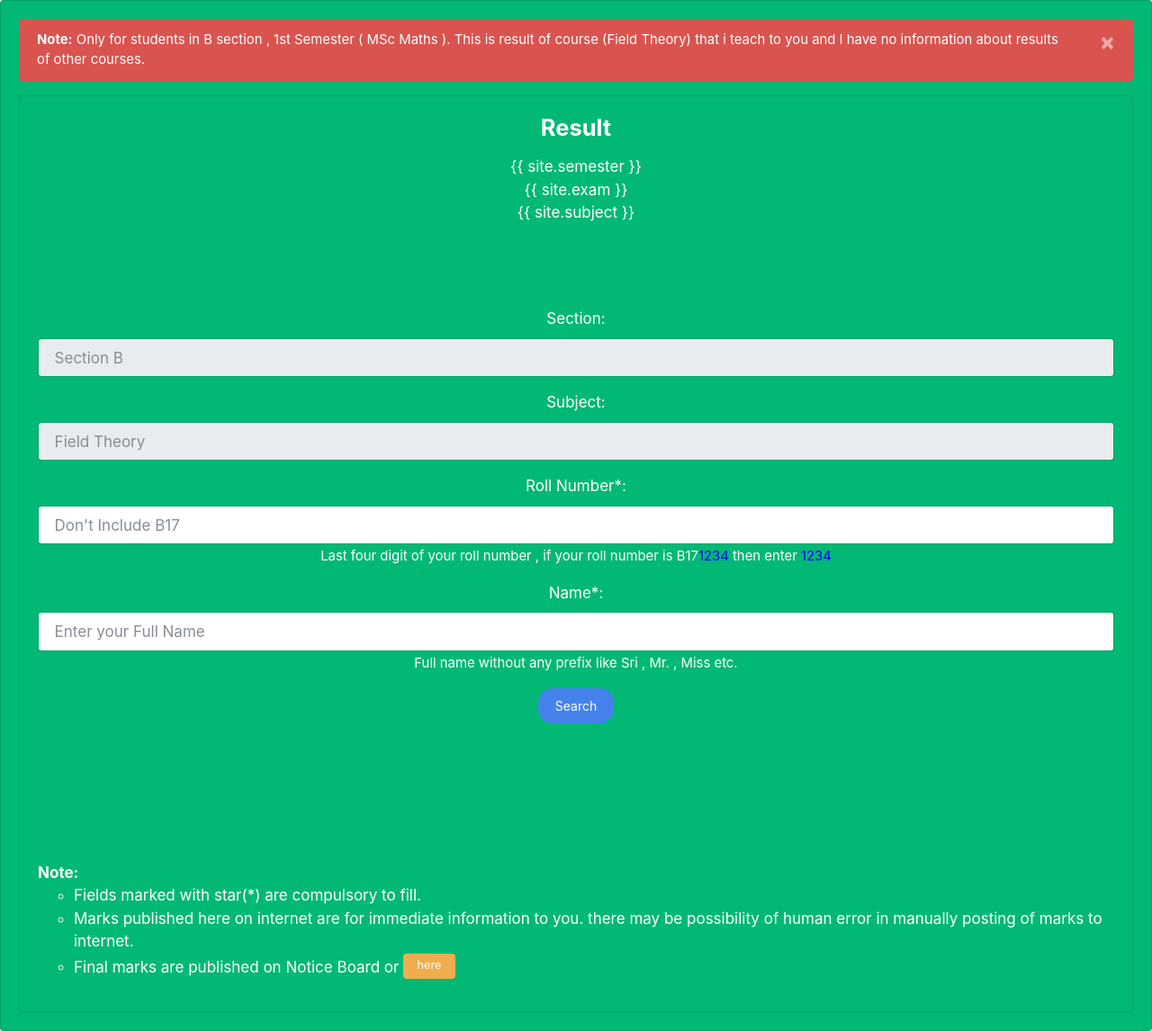
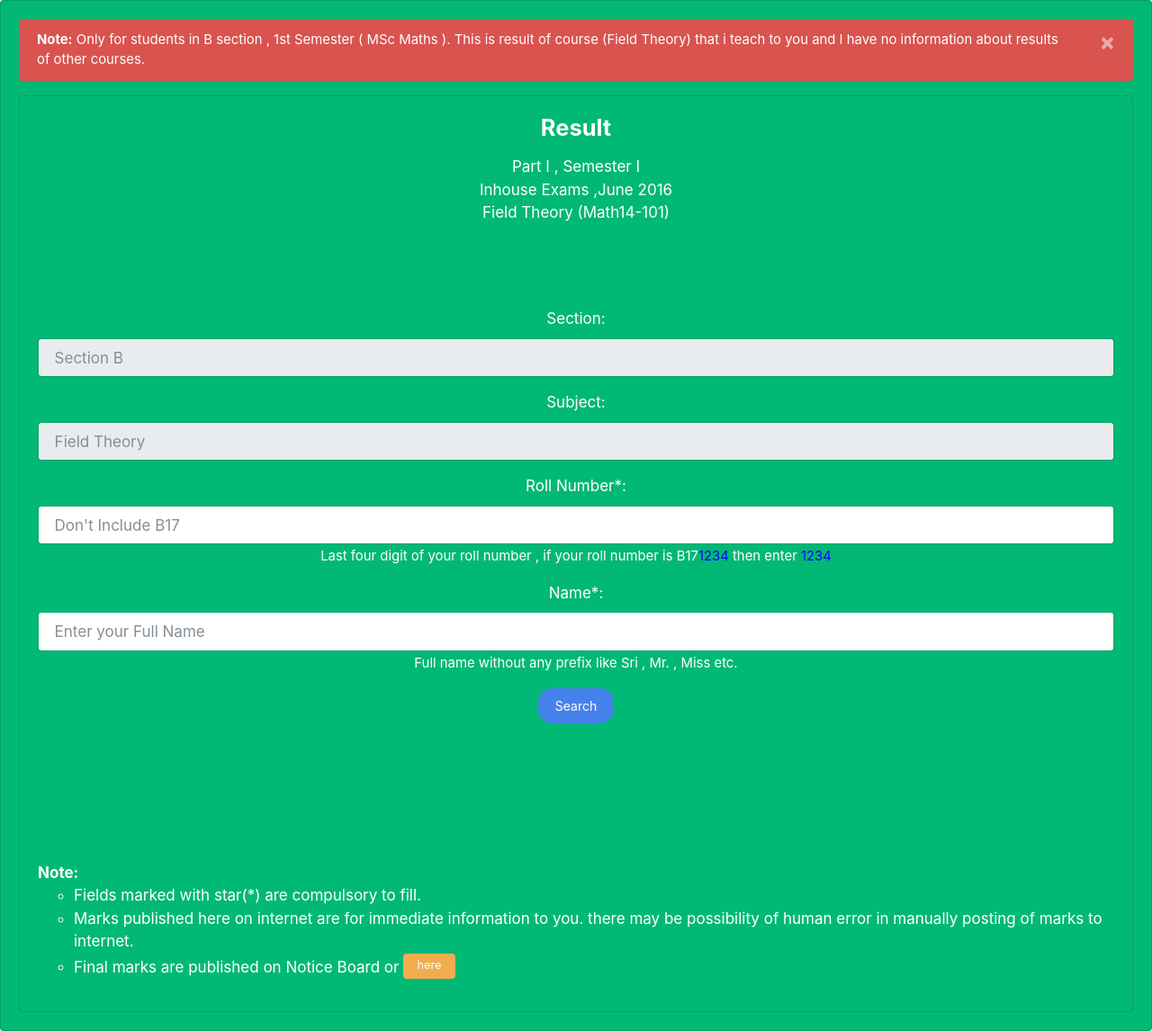
Before and after one commit to sirkapil/publish, a Jekyll site: the page built from result.html, in a window 1280 px wide. Shown: the whole page at 90% size. Built offline with Jekyll 4.4.1, drawn with Linux system fonts in a browser that asks for light colours; nearby versions of some CDN libraries; part of the change alters nothing that is shown.

Commit message:
Mr Hyde was here …

```diff
--- a/_config.yml
+++ b/_config.yml
@@ -4,6 +4,6 @@ exam: Inhouse Exams ,June 2016
 semester: Part I  , Semester I
 subject: Field Theory (Math14-101)
 include: [_redirects]
-tablecolor: success
+tablecolor: info
 alertcolor: danger
 buttoncolor: warning
--- a/result.html
+++ b/result.html
@@ -1,3 +1,6 @@
+---
+layout: none
+---
 <!DOCTYPE html>
 <html lang="en">
   <head>
```
